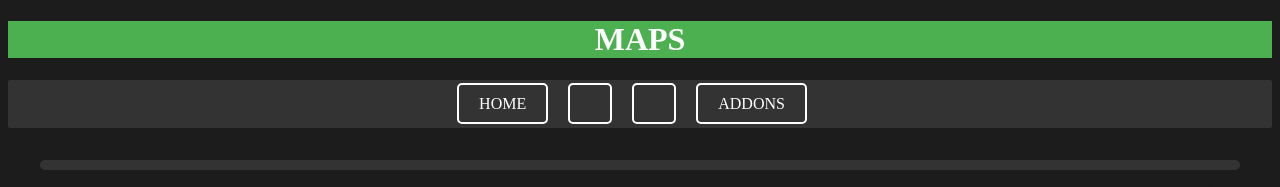
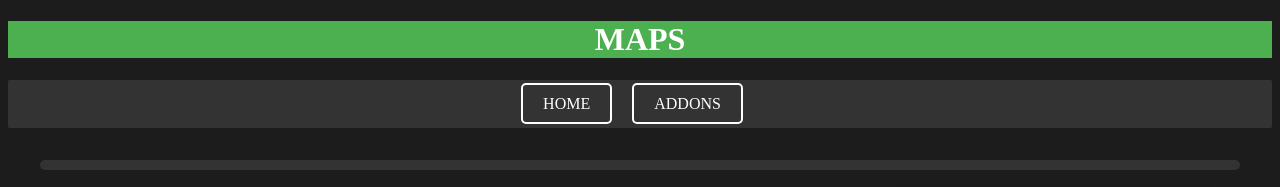
Before and after one commit to NonCraftStudio/NonKungCh, a plain HTML site: page maps.html in a window 1280 px wide. Shown: the top 187 px of the page. Drawn offline with Linux system fonts and the light colour scheme.

Commit message:
Update maps.html

```diff
--- a/maps.html
+++ b/maps.html
@@ -12,8 +12,7 @@
     <nav>
         <ul>
             <li><a href="../home.html" id="HOME">HOME</a></li>
-                        <li><a href=".." id="..."></a></li>
-            <li><a href=".." id="..."></a></li>
+
             <li><a href="../Addons/addons.html" id="Addon">ADDONS</a
         </ul>
     </nav>
```
